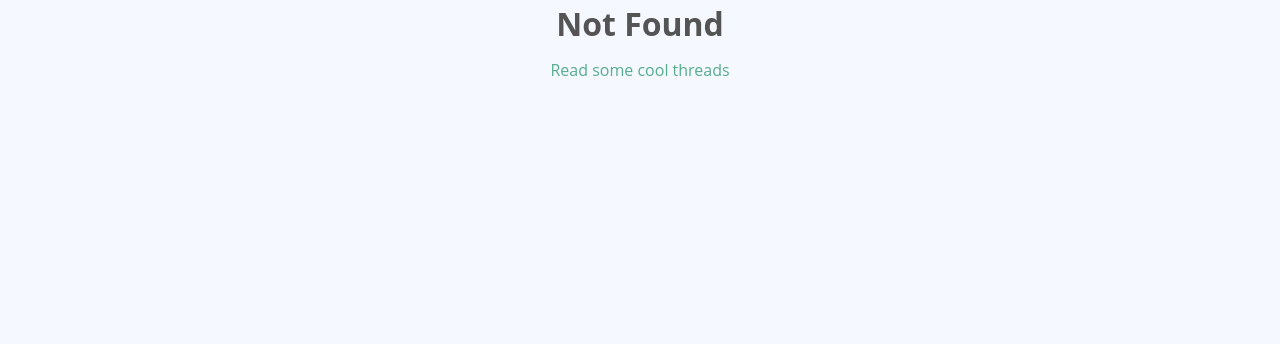
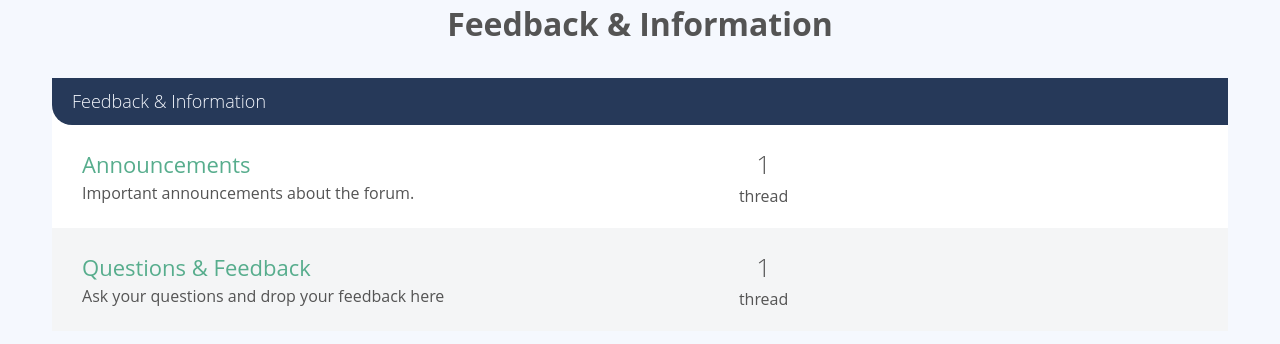
Before and after one commit to Hotimpulse/vue_forum, a Vue app: page /category/-KpR7vRkiRPpbUd_TVAR in a window 1280 px wide. Before the commit this address had no page. Shown: the top 344 px of the page. Built offline with nearby package versions, Linux system fonts and the light colour scheme.

Commit message:
feat: adding links to forum categories

```diff
--- a/src/components/CategoryList.vue
+++ b/src/components/CategoryList.vue
@@ -18,7 +18,8 @@ function getForumsForCategory(category: TCategory) {
     v-for="category in categories"
     :key="category.id"
     :forums="getForumsForCategory(category)"
-    :category-name="category.name"
+    :title="category.name"
+    :categoryId="category.id"
   />
 </template>
 
--- a/src/components/ForumList.vue
+++ b/src/components/ForumList.vue
@@ -6,9 +6,10 @@ type TForum = (typeof sourceData.forums)[number]
 const props = withDefaults(
   defineProps<{
     forums: TForum[]
-    categoryName: string
+    title: string
+    categoryId?: string
   }>(),
-  { categoryName: 'Forums' },
+  { title: 'Forums' },
 )
 
 function getThreadsText(forum: TForum) {
@@ -20,7 +21,10 @@ function getThreadsText(forum: TForum) {
   <div class="col-full">
     <div class="forum-list">
       <h2 class="list-title">
-        <a href="#">{{ categoryName }}</a>
+        <router-link v-if="categoryId" :to="{ name: 'Category', params: { id: categoryId } }">{{
+          title
+        }}</router-link>
+        <span v-else>{{ title }}</span>
       </h2>
 
       <div class="forum-listing" v-for="forum in props.forums" :key="forum.id">
--- /dev/null
+++ b/src/pages/Category.vue
@@ -0,0 +1,26 @@
+<script setup lang="ts">
+import ForumList from '@/components/ForumList.vue'
+import sourceData from '@/data.json'
+import { computed } from 'vue'
+
+const props = defineProps<{
+  id: string
+}>()
+
+type TCategory = (typeof sourceData.categories)[number]
+
+const category = computed(() => {
+  return sourceData.categories.find((category) => category.id === props.id)
+})
+
+function getForumsForCategory(category: TCategory) {
+  return sourceData.forums.filter((forum) => forum.categoryId === category.id)
+}
+</script>
+
+<template>
+  <h1>{{ category?.name }}</h1>
+  <ForumList v-if="category" :title="category?.name" :forums="getForumsForCategory(category)" />
+</template>
+
+<style scoped></style>
--- a/src/router/index.ts
+++ b/src/router/index.ts
@@ -5,12 +5,25 @@ import NotFound from '@/pages/NotFound.vue'
 import sourceData from '@/data.json'
 import type { NavigationGuardNext, RouteLocationNormalized } from 'vue-router'
 import Forum from '@/pages/Forum.vue'
+import Category from '@/pages/Category.vue'
 
 const routes = [
   {
     path: '/',
     name: 'Home',
     component: Home,
+  },
+  {
+    path: '/category/:id',
+    name: 'Category',
+    component: Category,
+    props: true,
+  },
+  {
+    path: '/forum/:id',
+    name: 'Forum',
+    component: Forum,
+    props: true,
   },
   {
     path: '/thread/:id',
@@ -35,12 +48,7 @@ const routes = [
       }
     },
   },
-  {
-    path: '/forum/:id',
-    name: 'Forum',
-    component: Forum,
-    props: true,
-  },
+
   {
     path: '/:pathMatch(.*)*',
     name: 'NotFound',
```
